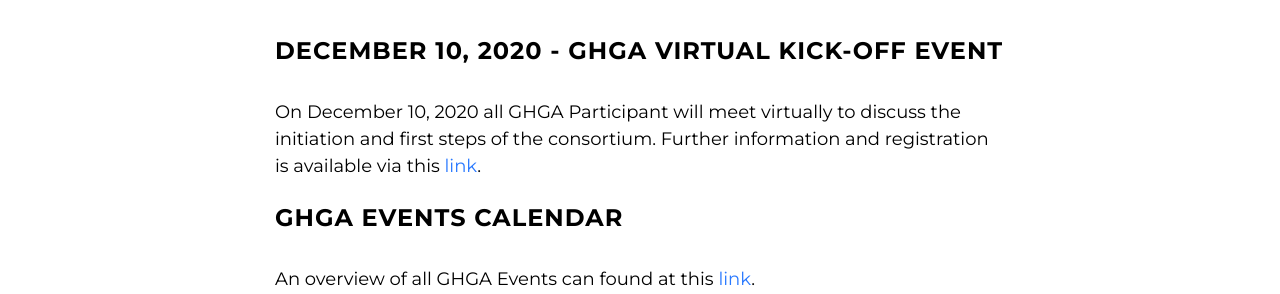
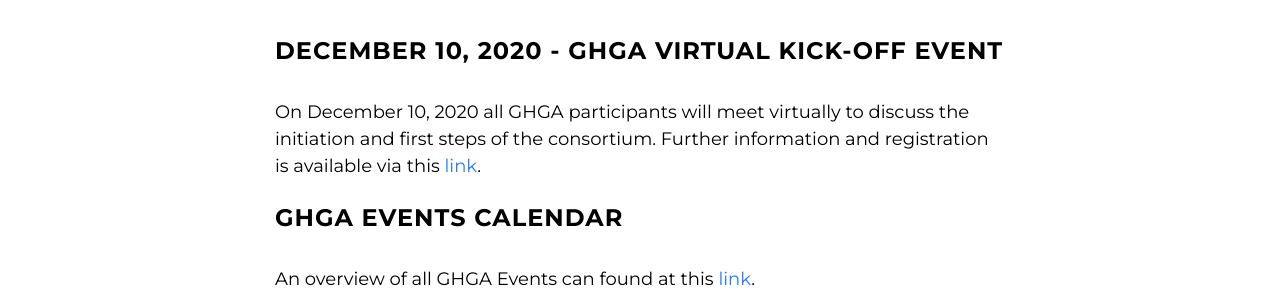
Before and after one commit to ghga-de/online, a Jekyll site: the page built from index.html, in a window 1280 px wide and 900 px high, scrolled down 3561 px. Shown: the part 159-453 px from the top of the window. Built offline with Jekyll 4.4.1, drawn with Linux system fonts in a browser that asks for light colours; nearby versions of some CDN libraries; a script that is not in the unit is left out.

Commit message:
Update assets/locales/en/translation.json
Co-authored-by: Philip Reiner Kensche <vinjana@users.noreply.github.com>

```diff
--- a/assets/locales/en/translation.json
+++ b/assets/locales/en/translation.json
@@ -53,7 +53,7 @@
     "title": "Events",
     "item1": {
       "title": "December 10, 2020 - GHGA Virtual Kick-Off Event",
-      "content": "On December 10, 2020 all GHGA Participant will meet virtually to discuss the initiation and first steps of the consortium. Further information and registration is available via this <a href=\"https://indico.dkfz.de/e/ghga-kickoff\" target=\"_blank\">link</a>."
+      "content": "On December 10, 2020 all GHGA participants will meet virtually to discuss the initiation and first steps of the consortium. Further information and registration is available via this <a href=\"https://indico.dkfz.de/e/ghga-kickoff\" target=\"_blank\">link</a>."
     },
 	"item2": {
 	"title": "GHGA Events Calendar",
```
